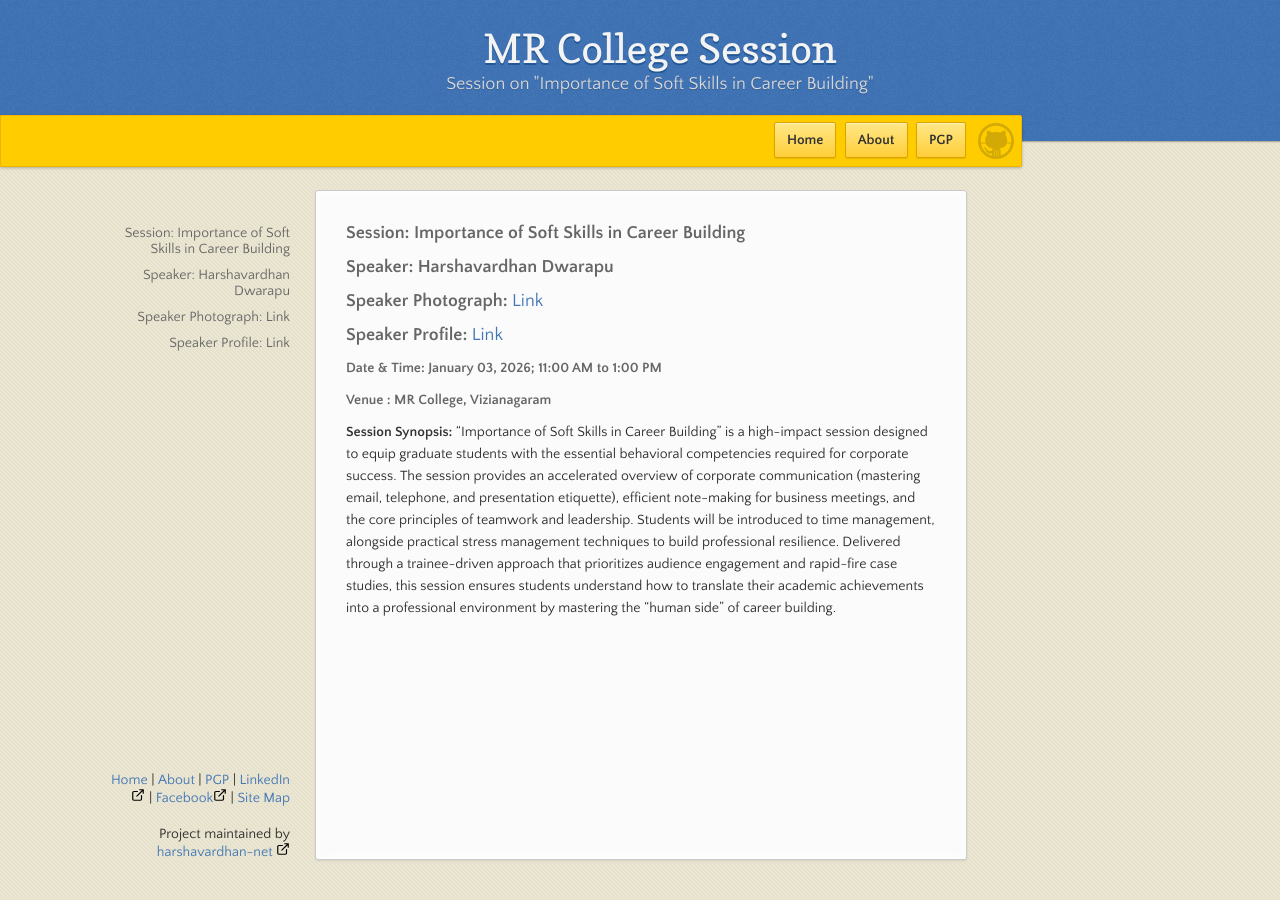
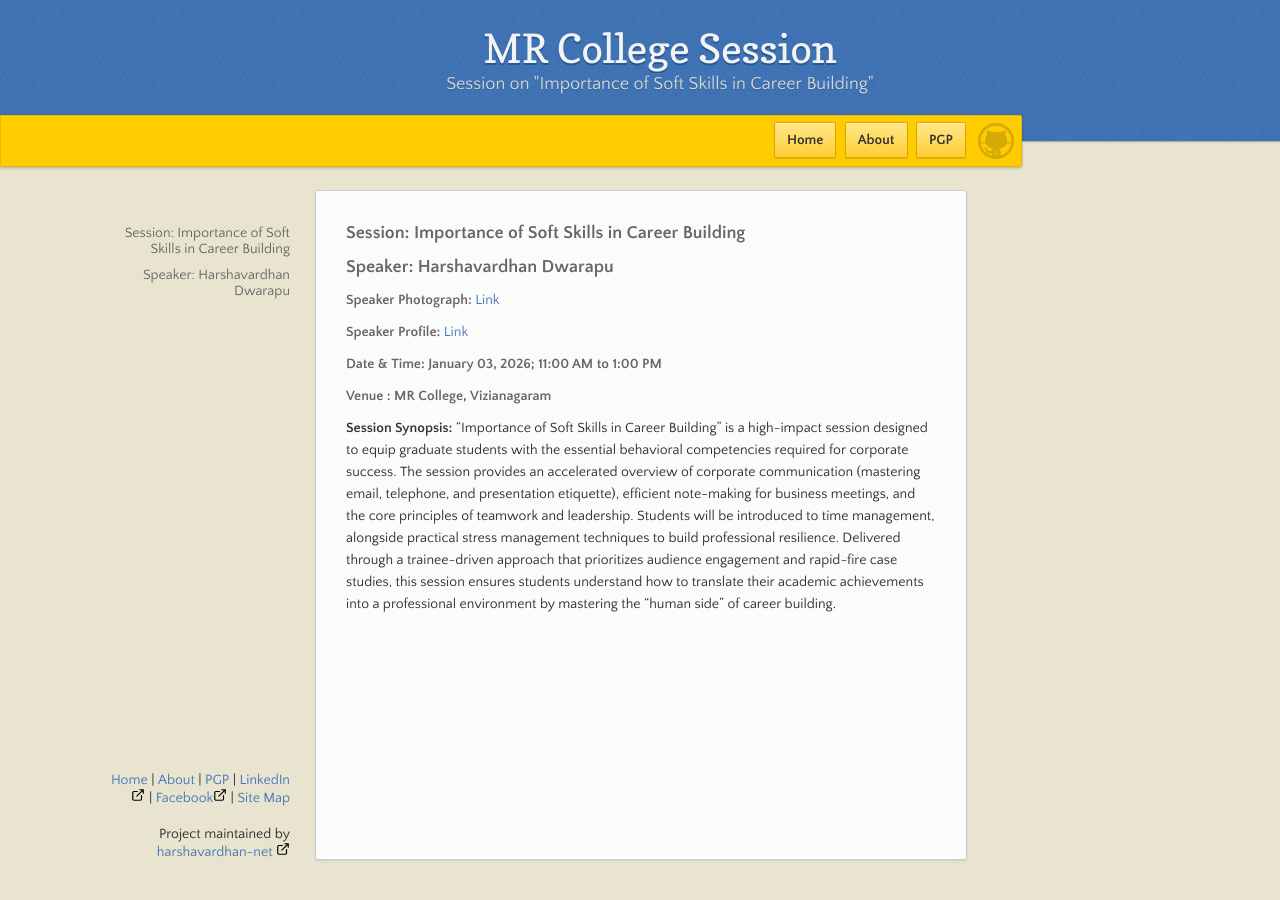
Before and after one commit to harshavardhan-net/harshavardhan-net, a Jekyll site: the page built from mrc-session.md, in a window 1280 px wide. Built offline with Jekyll 4.4.1, drawn with Linux system fonts in a browser that asks for light colours.

Commit message:
Update mrc-session.md

```diff
--- a/mrc-session.md
+++ b/mrc-session.md
@@ -6,8 +6,8 @@ description: Session on "Importance of Soft Skills in Career Building"
 
 ### Session: Importance of Soft Skills in Career Building
 ### Speaker: Harshavardhan Dwarapu
-### Speaker Photograph: <a href="https://images.miraclesoft.com/careers/testimonials/HDwarapu.png">Link</a>
-### Speaker Profile: <a href="https://www.harshavardhandwarapu.com/about">Link</a>
+#### Speaker Photograph: <a href="https://images.miraclesoft.com/careers/testimonials/HDwarapu.png">Link</a>
+#### Speaker Profile: <a href="https://www.harshavardhandwarapu.com/about">Link</a>
 
 #### Date & Time: January 03, 2026; 11:00 AM to 1:00 PM
 #### Venue : MR College, Vizianagaram
```
